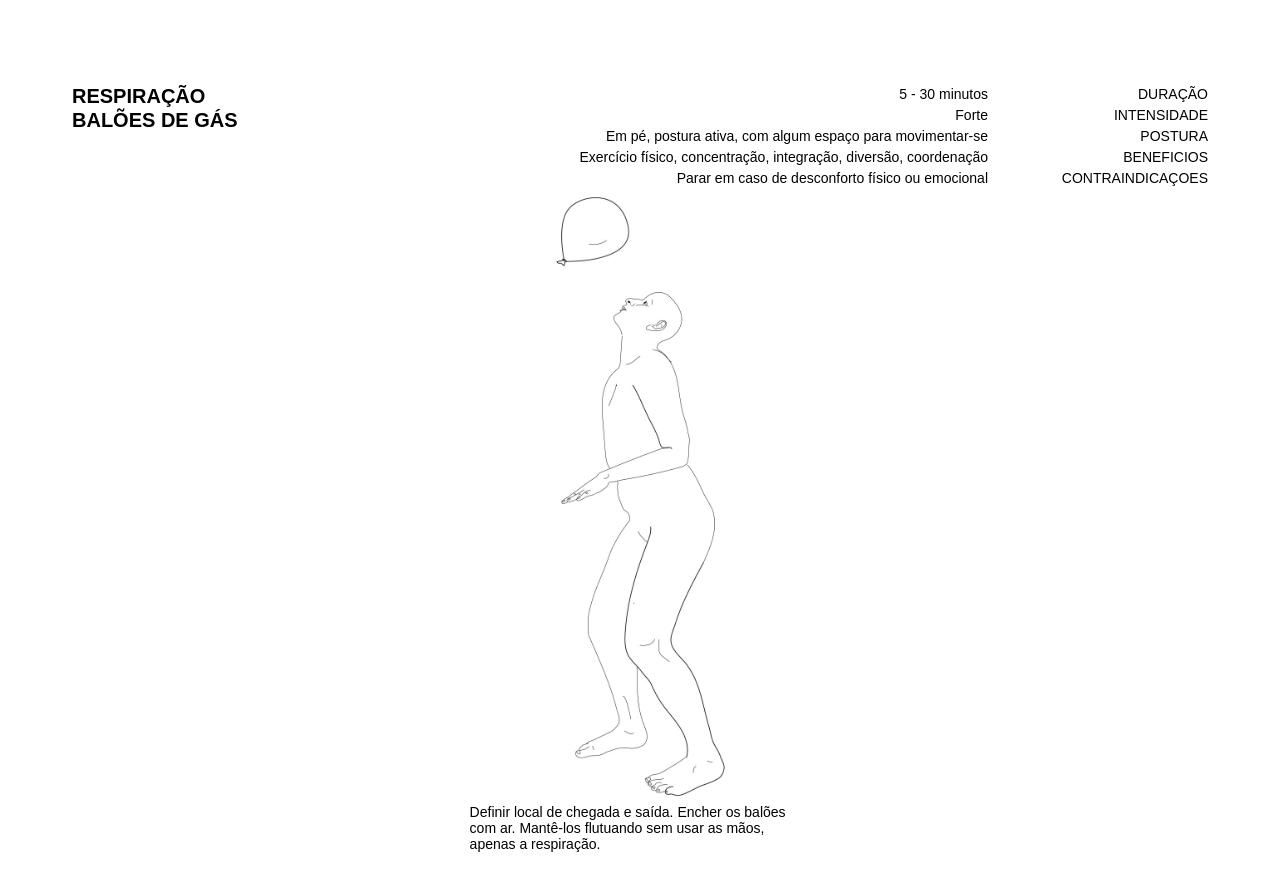
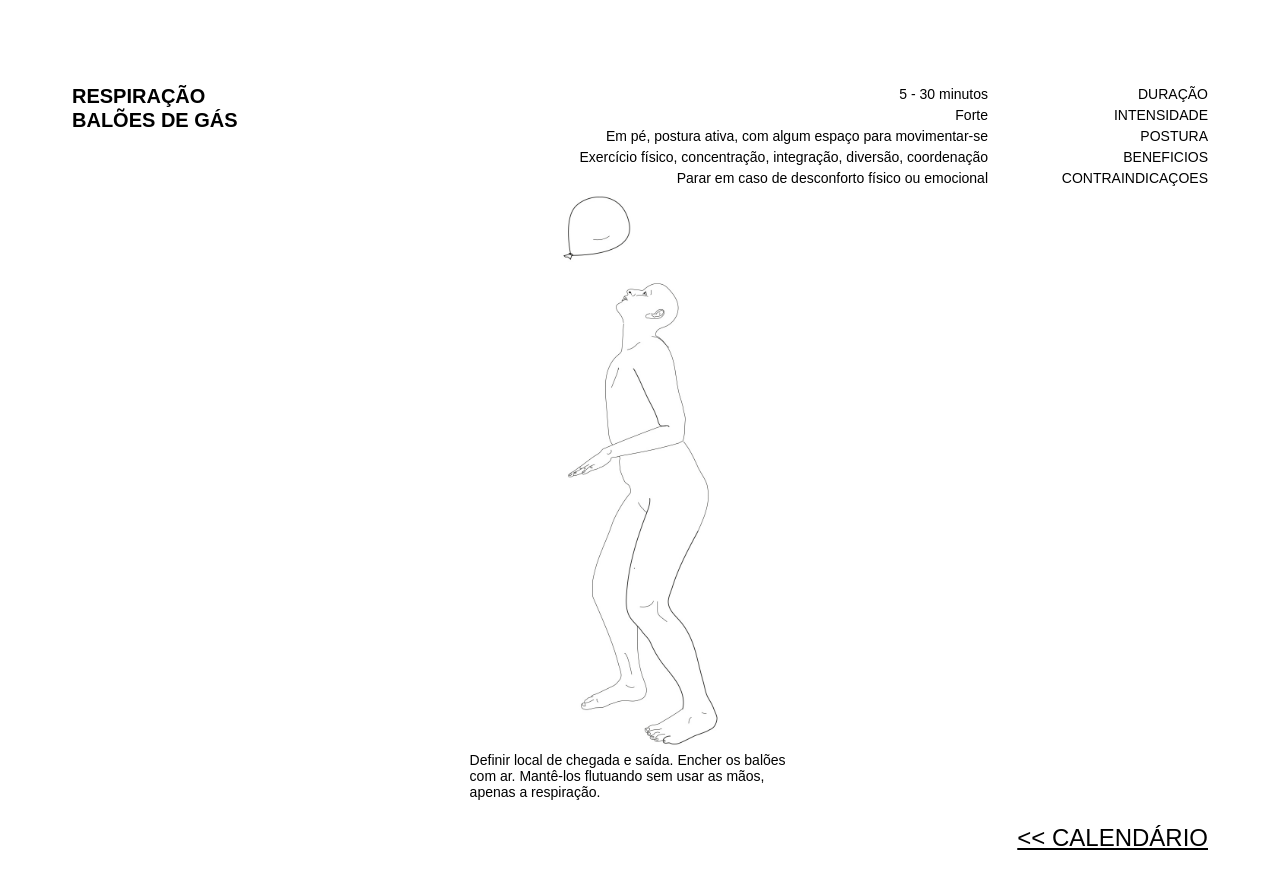
Before and after one commit to thiagohersan-www/assosse.ga, a Jekyll site: the page built from _pages/baloes-de-gas.md, in a window 1280 px wide. Shown: the top 891 px of the page. Built offline with Jekyll 4.4.1, drawn with Linux system fonts in a browser that asks for light colours; nearby versions of some CDN libraries.

Commit message:
adds back button to breath pages

```diff
--- a/_layouts/breath.html
+++ b/_layouts/breath.html
@@ -42,6 +42,7 @@
             </div>
           {% endfor %}
         </div>
+        <div id="my-home-button" class="home-button"><< Calendário</div>
       </div>
     </div>
   </body>
--- a/css/main.scss
+++ b/css/main.scss
@@ -64,13 +64,12 @@
   background-color: $BACKGROUND-COLOR;
   width: 100%;
   height: 100%;
-  opacity: 1;
+  opacity: 0;
   transform: scale(1);
   transition: transform 2.3s ease-in, opacity 1.5s linear .5s;
 }
 
 .calendar-svg-hide {
-  opacity: 0;
   transform: scale(8);
 }
 
@@ -151,9 +150,25 @@
     border-bottom: 48px solid $BACKGROUND-COLOR;;
     border-top: 48px solid $BACKGROUND-COLOR;;
   }
+
+  .home-button {
+    display: inline;
+    font-size: 24px;
+    text-transform: uppercase;
+    font-weight: 100;
+    padding: 24px 0;
+    text-align: right;
+    cursor: pointer;
+    text-decoration: underline;
+
+    @include media-query(DESKTOP) {
+      padding-bottom: 0;
+    }
+  }
 }
 
 .breath-header {
+  position: relative;
   display: flex;
   flex-direction: column;
   justify-content: flex-start;
--- a/js/breath.js
+++ b/js/breath.js
@@ -6,6 +6,14 @@
   document.getElementById('my-breath-info-wrapper').style.opacity = "1";
 }
 
+function fadeAndGoHome() {
+  document.getElementById('my-breath-info-wrapper').style.opacity = "0";
+  setTimeout(function() {
+    window.location.href = '{{ site.baseurl }}/';
+  }, 1000);
+}
+
 window.onload = function() {
   setTimeout(fadeIn, 500);
+  document.getElementById('my-home-button').addEventListener('click', fadeAndGoHome, false);
 }
--- a/js/home.js
+++ b/js/home.js
@@ -10,6 +10,10 @@
 
 function buttonMouseout() {
   document.getElementById('my-center-text').innerHTML = '';
+}
+
+function fadeIn() {
+  document.getElementById('my-calendar-svg').style.opacity = "1";
 }
 
 function slugify(str) {
@@ -41,6 +45,7 @@
       }
 
       document.getElementById('my-calendar-svg').classList.add('calendar-svg-hide');
+      document.getElementById('my-calendar-svg').style.opacity = "0";
 
       setTimeout(function() {
         window.location.href = '{{ site.baseurl }}/' + slugify(this.getAttribute('data-text')) + '/';
@@ -55,4 +60,5 @@
 
 window.onload = function() {
   makeButtonClickAgain();
+  fadeIn();
 }
```
